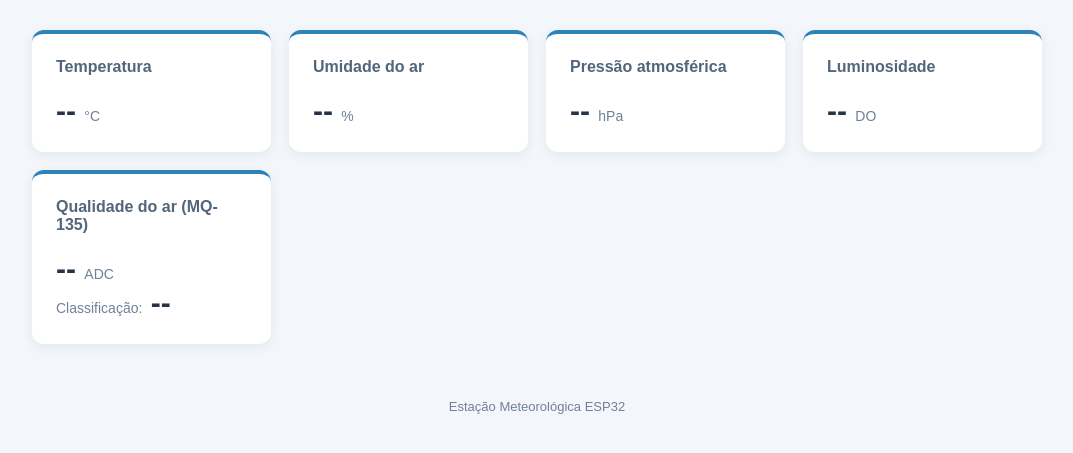
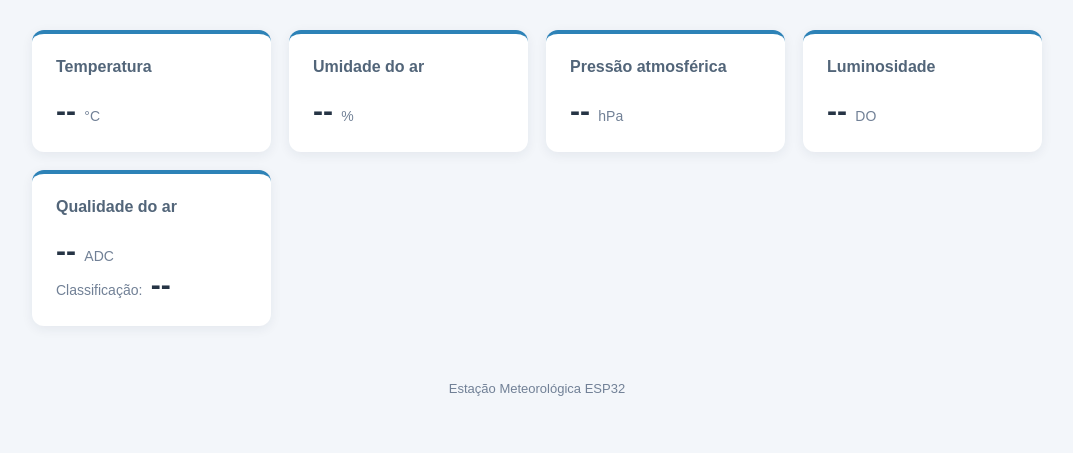
Before and after one commit to ThiagoEG/Estacao-Meteorologica-API, a Flask app: page /dashboard in a window 1280 px wide. Shown: the part 121-574 px from the top of the page, without its empty margins (103-1176 px from the left). Run offline with Flask 3, Linux system fonts and the light colour scheme.

Commit message:
Conserta html

```diff
--- a/templates/index.html
+++ b/templates/index.html
@@ -70,7 +70,7 @@
 
             <!-- Cartão de qualidade do ar -->
             <article class="card">
-                <h2>Qualidade do ar (MQ-135)</h2>
+                <h2>Qualidade do ar</h2>
 
                 <!-- Valor médio das leituras analógicas do sensor -->
                 <p>
```
